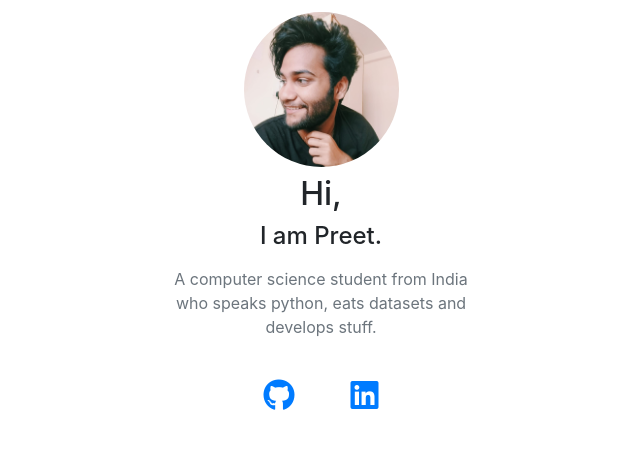
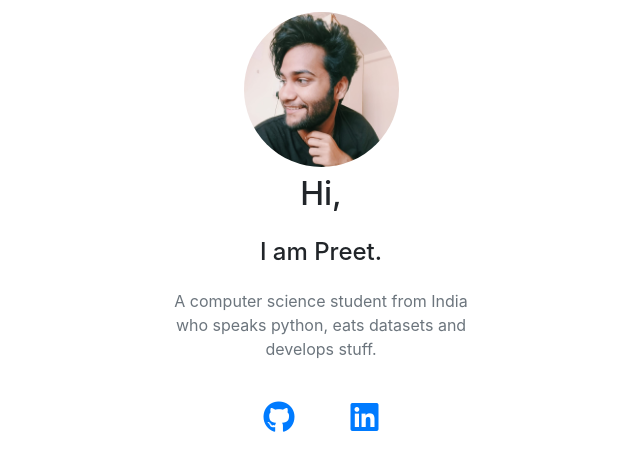
Before and after one commit to preetmishra/dlog, a Django app: page /about/ in a window 1280 px wide. Shown: the part 78-549 px from the top of the page, without its empty margins (319-959 px from the left). Run offline with Django 3.2, Linux system fonts and the light colour scheme; some libraries are stand-ins or nearby versions.

Commit message:
UI Improvements

```diff
--- a/static/css/main.css
+++ b/static/css/main.css
@@ -78,3 +78,19 @@ table tr td :last-child {
     margin-bottom: 0;
 }
 /* end of tables */
+
+/* headings */
+.h3,
+.h4,
+.h5,
+h3,
+h4,
+h5 {
+    margin-top: 24px;
+    margin-bottom: 14px;
+}
+
+.h5, h5 {
+    font-size: 1.05rem;
+}
+/* end of headings */
```
